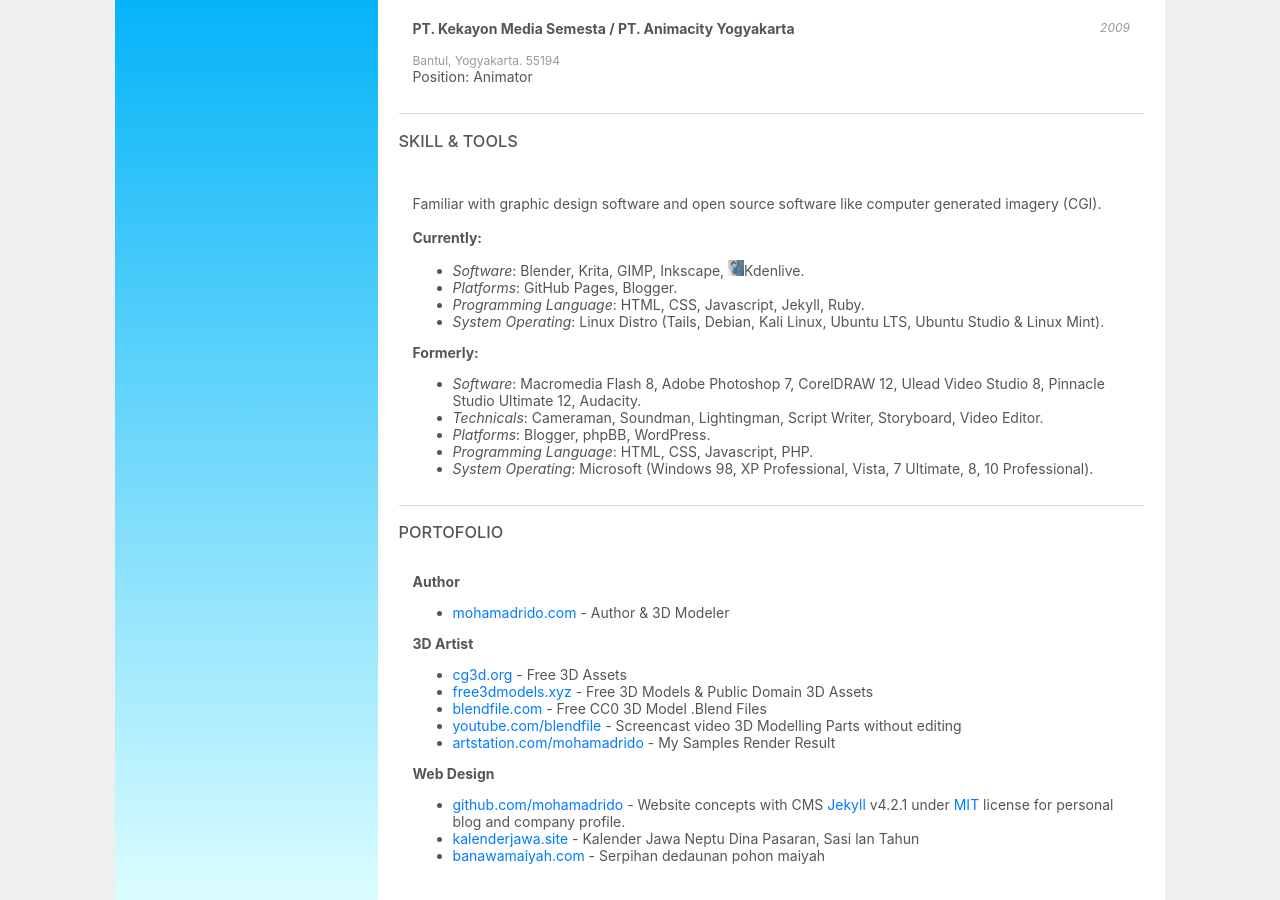
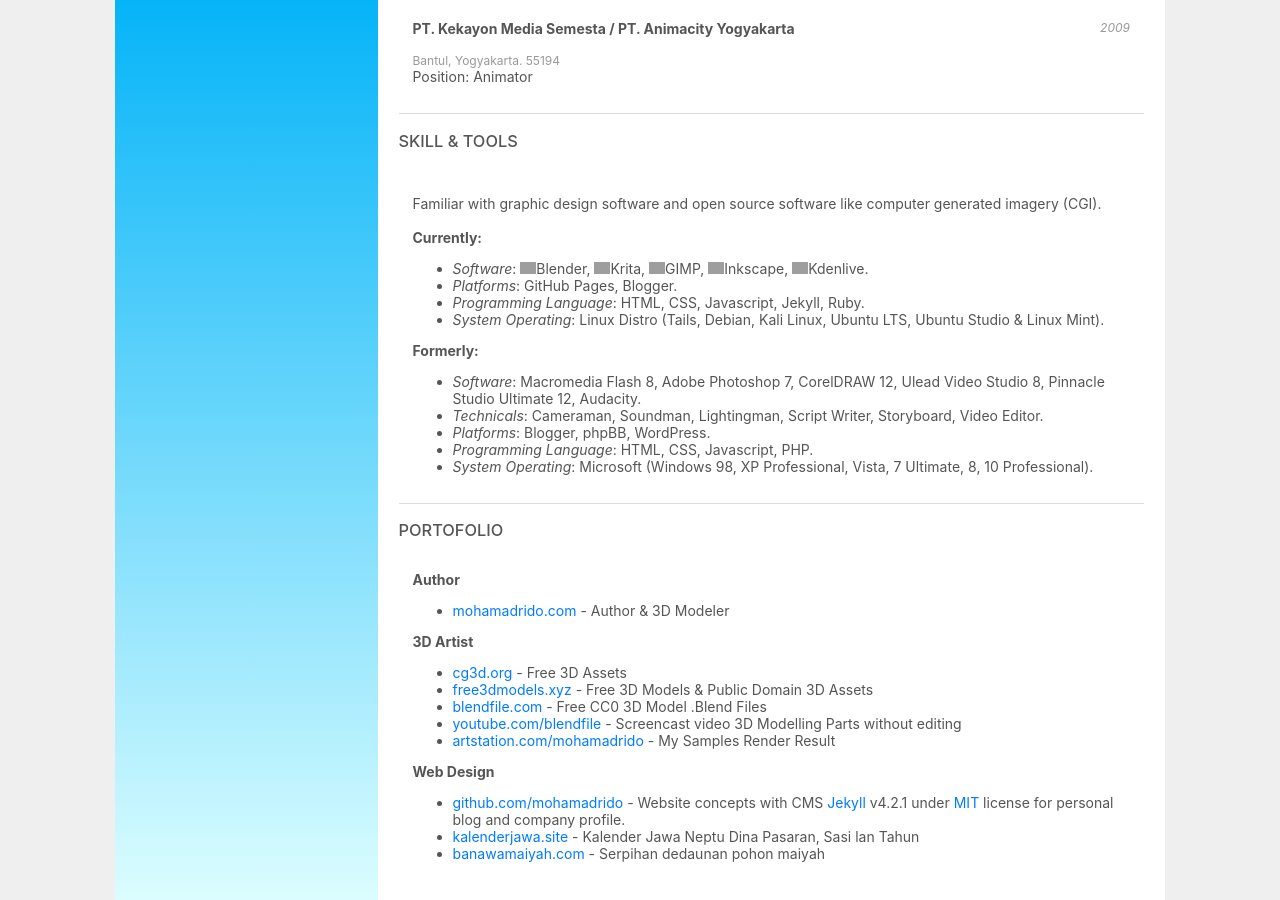
Before and after one commit to mohamadrido/about, a Jekyll site: the page built from index.html, in a window 1280 px wide and 900 px high, scrolled down 771 px. Built offline with Jekyll 4.4.1, drawn with Linux system fonts in a browser that asks for light colours; nearby versions of some CDN libraries.

Commit message:
Update index.html

```diff
--- a/index.html
+++ b/index.html
@@ -96,7 +96,7 @@
     <br/>
     <b>Currently:</b>
     <ul>
-    <li><i>Software</i>: Blender, Krita, GIMP, Inkscape, <img src="https://about.mohamadrido.com/profile.jpg" style="width: 16px;">Kdenlive.</li>
+    <li><i>Software</i>: <img src="https://about.mohamadrido.com/blender.jpg" style="width: 16px;">Blender, <img src="https://about.mohamadrido.com/krita.jpg" style="width: 16px;">Krita, <img src="https://about.mohamadrido.com/gimp.jpg" style="width: 16px;">GIMP, <img src="https://about.mohamadrido.com/inkscape.jpg" style="width: 16px;">Inkscape, <img src="https://about.mohamadrido.com/kdenlive.jpg" style="width: 16px;">Kdenlive.</li>
     <li><i>Platforms</i>: GitHub Pages, Blogger.</li>
     <li><i>Programming Language</i>: HTML, CSS, Javascript, Jekyll, Ruby.</li>
     <li><i>System Operating</i>: Linux Distro (Tails, Debian, Kali Linux, Ubuntu LTS, Ubuntu Studio & Linux Mint).</li>
```
